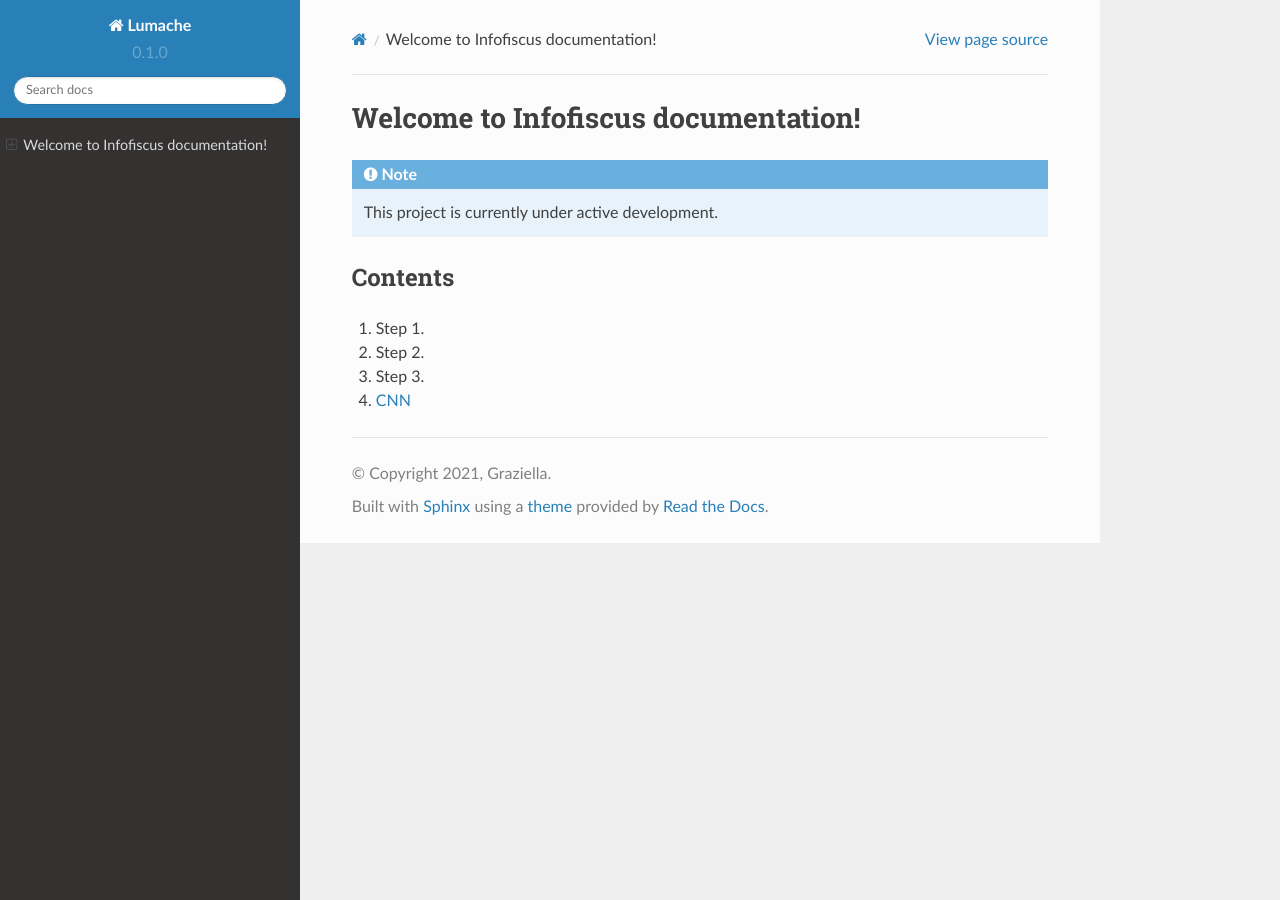
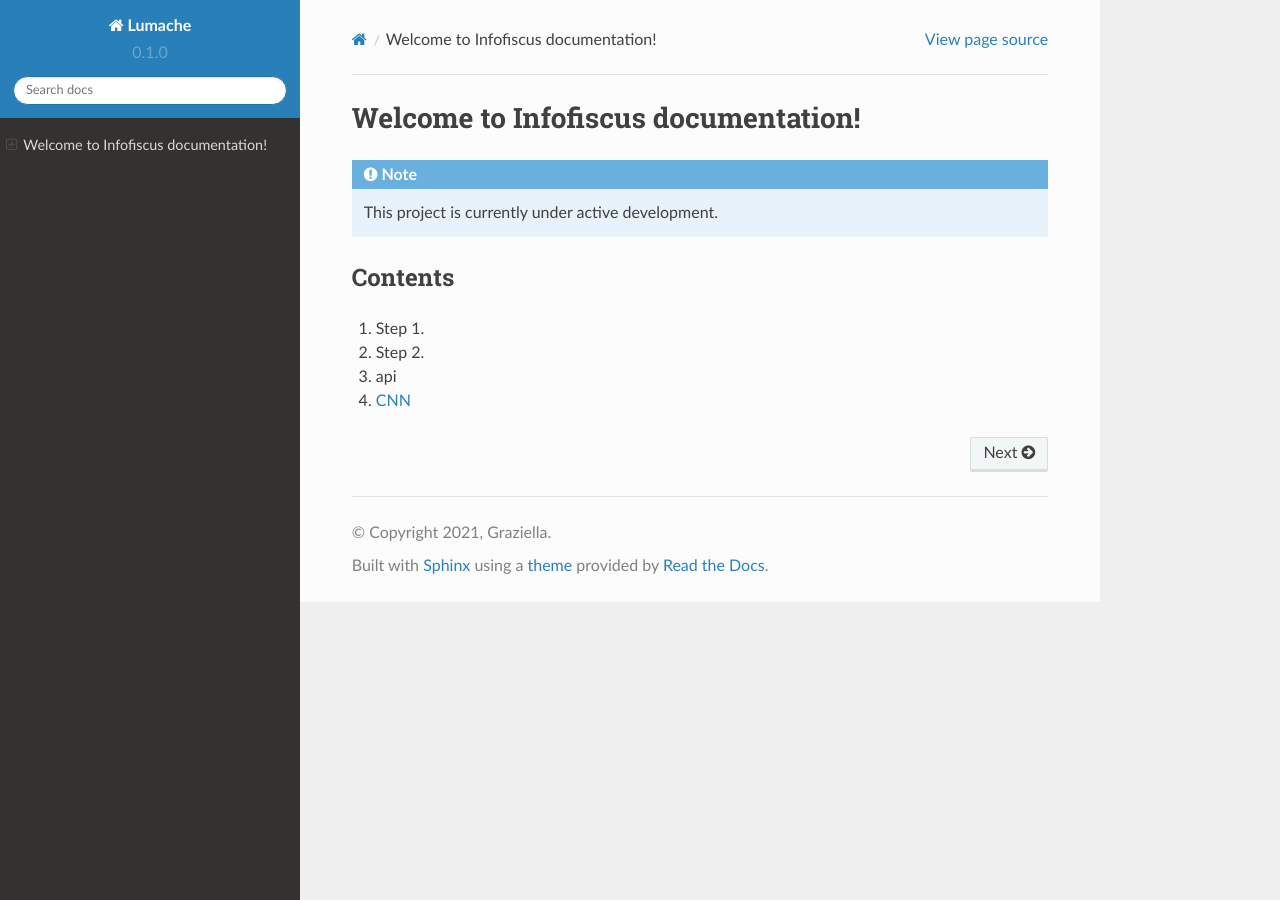
Before and after one commit to VijayKumarS-git/rtd-tutorial, a Sphinx documentation site: the page built from docs/source/index.rst, in a window 1280 px wide. Built offline with Sphinx 7.4.7 and the Read the Docs theme 2.0.0, drawn with Linux system fonts in a browser that asks for light colours.

Commit message:
Update index.rst

```diff
--- a/docs/source/index.rst
+++ b/docs/source/index.rst
@@ -8,8 +8,11 @@ Welcome to Infofiscus documentation!
 Contents
 --------
 
+.. toctree::
+
+   api
 
 #. Step 1.
 #. Step 2.
-#. Step 3.
+#. api
 #. `CNN <http://cnn.com>`_
```
